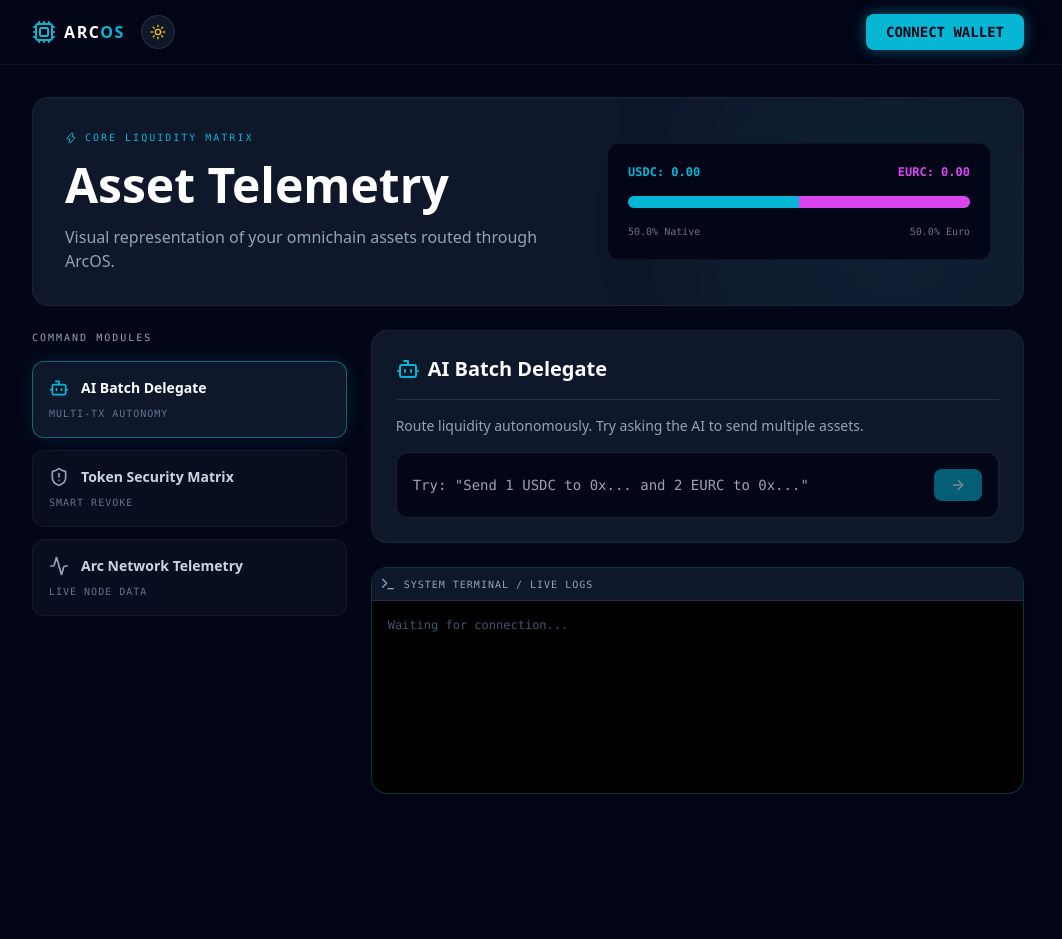
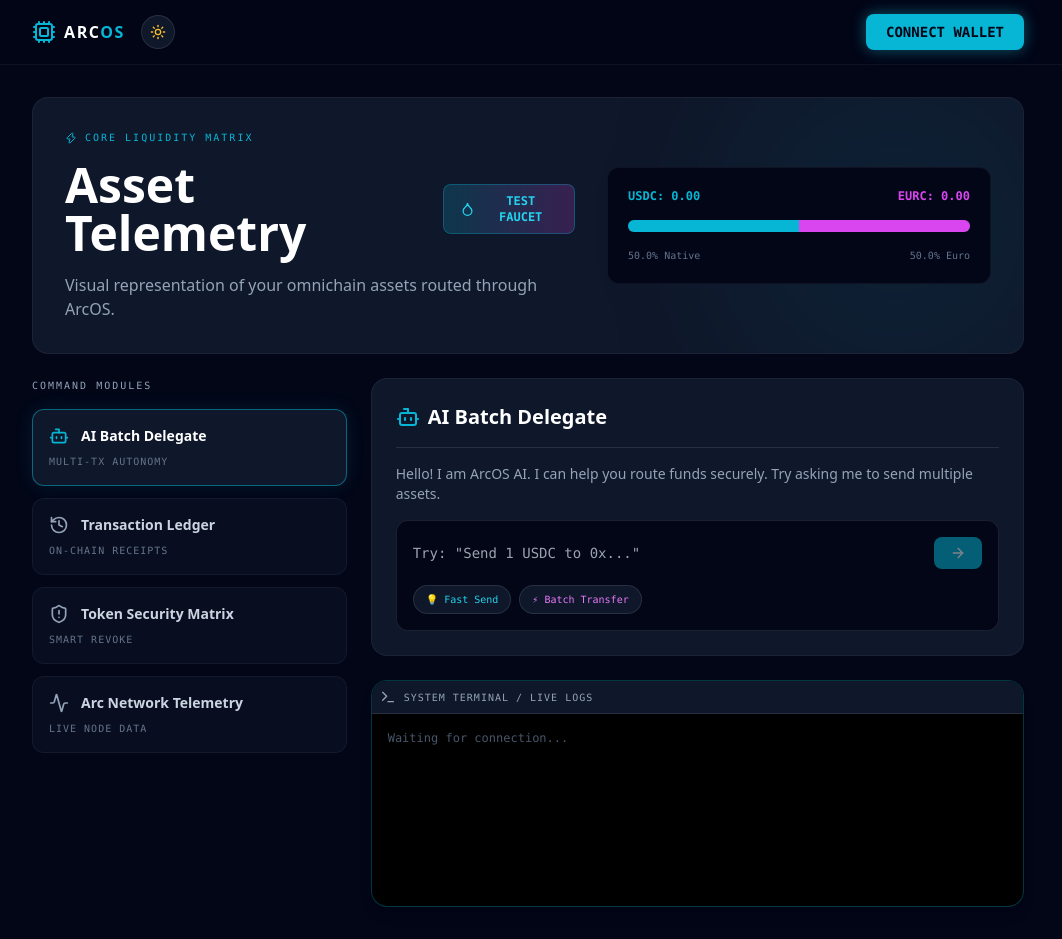
Before and after one commit to Ayan1816/nexoria, a React (Vite) app in the folder pulse-app/: page / in a window 1280 px wide. Shown: the whole page, without its empty margins (112-1174 px from the left). Before the commit the page ends 826 px from the top, so only its background shows below. Built offline with nearby package versions, Linux system fonts and the light colour scheme.

Commit message:
Enhance AI command and add transaction history
Added transaction history feature to track executed transactions. Updated AI command handling to support multiple intents and save transaction details.

```diff
--- a/pulse-app/src/App.jsx
+++ b/pulse-app/src/App.jsx
@@ -2,11 +2,12 @@ import React, { useState, useEffect, useRef } from 'react';
 import confetti from 'canvas-confetti';
 import {
   Bot, ShieldAlert, Activity, Terminal, Zap, LogOut, Sun, Moon,
-  Cpu, ArrowRight, ShieldCheck, CheckCircle
+  Cpu, ArrowRight, ShieldCheck, CheckCircle, History, Droplet
 } from 'lucide-react';
 
 const modules = [
   { id: 'ai_batch', title: 'AI Batch Delegate', subtitle: 'MULTI-TX AUTONOMY', description: 'Command the AI to execute multiple transactions across different assets simultaneously.', accent: 'from-cyan-400 to-blue-500', icon: Bot, stat: 'AI CORE' },
+  { id: 'history', title: 'Transaction Ledger', subtitle: 'ON-CHAIN RECEIPTS', description: 'Real-time history of all your executed transactions and transfers in this session.', accent: 'from-teal-400 to-emerald-500', icon: History, stat: 'LIVE SYNC' },
   { id: 'security', title: 'Token Security Matrix', subtitle: 'SMART REVOKE', description: 'Scan and revoke third-party smart contract allowances to protect your liquidity.', accent: 'from-amber-400 to-rose-500', icon: ShieldAlert, stat: 'SCANNER' },
   { id: 'telemetry', title: 'Arc Network Telemetry', subtitle: 'LIVE NODE DATA', description: 'Direct RPC feed from Arc Testnet showing real-time block generation and gas metrics.', accent: 'from-emerald-400 to-teal-500', icon: Activity, stat: 'LIVE SYNC' }
 ];
@@ -28,8 +29,9 @@ export default function App() {
   const [balance, setBalance] = useState('0.00');
   const [eurcBalance, setEurcBalance] = useState('0.00');
 
-  // Terminal Logs
+  // Terminal & History
   const [terminalLogs, setTerminalLogs] = useState([]);
+  const [txHistory, setTxHistory] = useState([]);
   const terminalEndRef = useRef(null);
 
   // Feature States
@@ -137,7 +139,8 @@ export default function App() {
   };
 
   const disconnectWallet = () => {
-    setWalletAddress(null); setActiveProvider(null); setBalance('0.00'); setEurcBalance('0.00'); setTerminalLogs([]);
+    setWalletAddress(null); setActiveProvider(null); setBalance('0.00'); setEurcBalance('0.00');
+    setTerminalLogs([]); setTxHistory([]);
     addLog(`Wallet disconnected successfully.`, 'info');
   };
     const checkAllowance = async () => {
@@ -174,13 +177,11 @@ export default function App() {
     setIsChecking(false);
   };
 
-  // 🔥 UPDATED: AI Multi-Tasking Brain 🔥
   const handleAiCommand = async () => {
     if (!aiCommand || !activeProvider) return;
     addLog(`[AI INPUT] ${aiCommand}`, 'info');
     setIsAiProcessing(true);
 
-    // Split the command by "and" or commas to find multiple intents
     const commandParts = aiCommand.toLowerCase().split(/\s+and\s+|,/);
     let intents = [];
     const regex = /(?:send|transfer|route)\s+([\d.]+)\s*(usdc|eurc)?\s+(?:to\s+)?(0x[a-fA-F0-9]{40})/i;
@@ -197,7 +198,7 @@ export default function App() {
     }
 
     if (intents.length === 0) {
-      addLog(`AI didn't understand. Format: "Send 1 USDC to 0x... and 2 EURC to 0x..."`, 'warning');
+      addLog(`AI didn't understand. Format: "Send 1 USDC to 0x..."`, 'warning');
       setIsAiProcessing(false);
       setAiCommand('');
       return;
@@ -207,7 +208,6 @@ export default function App() {
       addLog(`AI matched MULTIPLE intents (${intents.length}). Initiating Sequential Batching...`, 'process');
     }
 
-    // Process each intent one by one (100% Real on-chain sequential execution)
     for (let i = 0; i < intents.length; i++) {
       const intent = intents[i];
       addLog(`[Task ${i+1}/${intents.length}] AI executing: Route ${intent.amount} ${intent.token} to ${intent.to.substring(0,6)}...`, 'process');
@@ -226,9 +226,13 @@ export default function App() {
           txHash = tx.hash;
         }
         addLog(`[Task ${i+1}/${intents.length}] Execution Success! TX: ${txHash}`, 'success');
+
+        // Save to History
+        setTxHistory(prev => [{ id: Date.now() + i, hash: txHash, amount: intent.amount, token: intent.token, to: intent.to, time: new Date().toLocaleTimeString() }, ...prev]);
+
       } catch(e) {
         addLog(`[Task ${i+1}/${intents.length}] Execution Failed or Rejected by User. Stopping sequence.`, 'error');
-        break; // Stop further executions if one fails
+        break;
       }
     }
 
@@ -293,10 +297,17 @@ export default function App() {
           <div className="absolute top-0 right-0 w-64 h-64 bg-cyan-500/10 blur-[100px] rounded-full pointer-events-none" />
           <div className="space-y-4 relative z-10 flex-1">
             <div className="flex items-center gap-2 text-[10px] uppercase tracking-[0.2em] text-cyan-500 font-mono"><Zap className="w-3 h-3" /> Core Liquidity Matrix</div>
-            <h1 className={`text-3xl md:text-5xl font-bold leading-tight ${isDark ? 'text-white' : 'text-slate-900'}`}>Asset Telemetry</h1>
+
+            <div className="flex flex-col sm:flex-row sm:items-center justify-between gap-4">
+              <h1 className={`text-3xl md:text-5xl font-bold leading-tight ${isDark ? 'text-white' : 'text-slate-900'}`}>Asset Telemetry</h1>
+              <button onClick={() => window.open('https://faucet.circle.com/', '_blank')} className="w-fit px-4 py-2 bg-gradient-to-r from-cyan-500/20 to-fuchsia-500/20 border border-cyan-500/30 rounded-lg text-xs font-mono font-bold text-cyan-400 hover:text-white hover:bg-cyan-500/40 transition-all flex items-center gap-2 shadow-sm">
+                <Droplet className="w-4 h-4" /> TEST FAUCET
+              </button>
+            </div>
+
             <p className={`max-w-lg text-sm md:text-base ${textMuted}`}>Visual representation of your omnichain assets routed through ArcOS.</p>
           </div>
-          <div className="flex-1 w-full relative z-10 max-w-sm">
+          <div className="flex-1 w-full relative z-10 max-w-sm mt-4 md:mt-0">
             <div className={`p-5 rounded-xl border space-y-4 ${isDark ? 'bg-slate-950 border-white/5' : 'bg-slate-50 border-slate-200'}`}>
               <div className="flex justify-between items-center">
                 <span className="text-xs font-mono text-cyan-500 font-bold">USDC: {balance}</span>
@@ -335,6 +346,7 @@ export default function App() {
 
           <div className="md:col-span-8 space-y-6">
             <section className={`border rounded-2xl p-6 relative overflow-hidden transition-colors duration-500 ${bgCard}`}>
+
               {/* 🔥 MODULE 1: AI BATCH DELEGATE 🔥 */}
               {activeModule === 'ai_batch' && (
                 <div className="space-y-4">
@@ -342,17 +354,61 @@ export default function App() {
                     <Bot className="w-6 h-6 text-cyan-500" />
                     <h3 className={`text-xl font-bold ${isDark ? 'text-white' : 'text-slate-900'}`}>AI Batch Delegate</h3>
                   </div>
-                  <p className={`text-sm ${textMuted}`}>Route liquidity autonomously. Try asking the AI to send multiple assets.</p>
-                  <div className={`p-4 rounded-xl border flex gap-2 ${isDark ? 'bg-slate-950 border-white/10' : 'bg-slate-50 border-slate-300'}`}>
-                    <input type="text" value={aiCommand} onChange={(e) => setAiCommand(e.target.value)} onKeyDown={(e) => e.key === 'Enter' && handleAiCommand()} placeholder='Try: "Send 1 USDC to 0x... and 2 EURC to 0x..."' className={`flex-1 bg-transparent text-sm font-mono focus:outline-none ${isDark ? 'text-white' : 'text-slate-900'}`} />
-                    <button onClick={handleAiCommand} disabled={isAiProcessing || !aiCommand} className="px-4 py-2 bg-cyan-500 text-white font-bold rounded-lg hover:bg-cyan-400 disabled:opacity-50 flex items-center gap-2">
-                      {isAiProcessing ? <Cpu className="w-4 h-4 animate-spin" /> : <ArrowRight className="w-4 h-4" />}
-                    </button>
+                  <p className={`text-sm ${textMuted}`}>Hello! I am ArcOS AI. I can help you route funds securely. Try asking me to send multiple assets.</p>
+
+                  <div className={`p-4 rounded-xl border flex flex-col gap-3 ${isDark ? 'bg-slate-950 border-white/10' : 'bg-slate-50 border-slate-300'}`}>
+                    <div className="flex gap-2">
+                      <input type="text" value={aiCommand} onChange={(e) => setAiCommand(e.target.value)} onKeyDown={(e) => e.key === 'Enter' && handleAiCommand()} placeholder='Try: "Send 1 USDC to 0x..."' className={`flex-1 bg-transparent text-sm font-mono focus:outline-none ${isDark ? 'text-white' : 'text-slate-900'}`} />
+                      <button onClick={handleAiCommand} disabled={isAiProcessing || !aiCommand} className="px-4 py-2 bg-cyan-500 text-white font-bold rounded-lg hover:bg-cyan-400 disabled:opacity-50 flex items-center gap-2">
+                        {isAiProcessing ? <Cpu className="w-4 h-4 animate-spin" /> : <ArrowRight className="w-4 h-4" />}
+                      </button>
+                    </div>
+
+                    {/* ✨ AI Suggestion Chips ✨ */}
+                    <div className="flex flex-wrap gap-2 mt-1">
+                      <button onClick={() => setAiCommand('Send 2 USDC to 0x111aab63c14d781cdecaaf8ab8ac46c7c7441a8e')} className={`text-[10px] font-mono px-3 py-1.5 rounded-full border transition-all ${isDark ? 'bg-slate-900 border-white/10 text-cyan-400 hover:bg-cyan-900/40' : 'bg-slate-200 border-slate-300 text-cyan-700 hover:bg-cyan-100'}`}>
+                        💡 Fast Send
+                      </button>
+                      <button onClick={() => setAiCommand('Send 1 USDC to 0x111aab63c14d781cdecaaf8ab8ac46c7c7441a8e and 2 EURC to 0x222222eABc2BC2c7Bb1F21003f0a260052475B')} className={`text-[10px] font-mono px-3 py-1.5 rounded-full border transition-all ${isDark ? 'bg-slate-900 border-white/10 text-fuchsia-400 hover:bg-fuchsia-900/40' : 'bg-slate-200 border-slate-300 text-fuchsia-700 hover:bg-fuchsia-100'}`}>
+                        ⚡ Batch Transfer
+                      </button>
+                    </div>
                   </div>
                 </div>
               )}
 
-              {/* 🔥 MODULE 2: TOKEN SECURITY MATRIX 🔥 */}
+              {/* 🔥 MODULE 2: TRANSACTION LEDGER (HISTORY) 🔥 */}
+              {activeModule === 'history' && (
+                <div className="space-y-4">
+                  <div className="flex items-center gap-2 mb-4 border-b border-white/10 pb-4">
+                    <History className="w-6 h-6 text-teal-500" />
+                    <h3 className={`text-xl font-bold ${isDark ? 'text-white' : 'text-slate-900'}`}>Transaction Ledger</h3>
+                  </div>
+                  {txHistory.length === 0 ? (
+                    <div className={`text-center py-10 font-mono text-sm ${textMuted}`}>No transactions recorded yet in this session. Send some assets!</div>
+                  ) : (
+                    <div className="space-y-3">
+                      {txHistory.map((tx) => (
+                        <div key={tx.id} className={`p-4 rounded-xl border flex flex-col md:flex-row md:items-center justify-between gap-4 ${isDark ? 'bg-slate-950/50 border-teal-500/20' : 'bg-teal-50/50 border-teal-200'}`}>
+                          <div className="flex items-center gap-3">
+                            <div className="w-8 h-8 rounded-full bg-teal-500/20 text-teal-500 flex items-center justify-center"><CheckCircle className="w-4 h-4" /></div>
+                            <div>
+                              <div className={`font-bold font-mono text-sm ${isDark ? 'text-white' : 'text-slate-900'}`}>Sent {tx.amount} {tx.token}</div>
+                              <div className={`text-[10px] font-mono mt-1 ${textMuted}`}>To: {tx.to.substring(0,8)}... | Time: {tx.time}</div>
+                            </div>
+                          </div>
+                          <div className="text-right">
+                            <div className={`text-xs font-mono font-bold ${isDark ? 'text-teal-400' : 'text-teal-600'}`}>SUCCESS</div>
+                            <a href={`https://testnet.arcscan.app/tx/${tx.hash}`} target="_blank" rel="noreferrer" className={`text-[10px] font-mono hover:underline ${textMuted}`}>View Tx ↗</a>
+                          </div>
+                        </div>
+                      ))}
+                    </div>
+                  )}
+                </div>
+              )}
+
+              {/* 🔥 MODULE 3: TOKEN SECURITY MATRIX 🔥 */}
               {activeModule === 'security' && (
                 <div className="space-y-4">
                   <div className="flex items-center gap-2 mb-4 border-b border-white/10 pb-4">
@@ -380,7 +436,7 @@ export default function App() {
                 </div>
               )}
 
-              {/* 🔥 MODULE 3: NETWORK TELEMETRY 🔥 */}
+              {/* 🔥 MODULE 4: NETWORK TELEMETRY 🔥 */}
               {activeModule === 'telemetry' && (
                 <div className="space-y-4">
                   <div className="flex items-center gap-2 mb-4 border-b border-white/10 pb-4">
```
